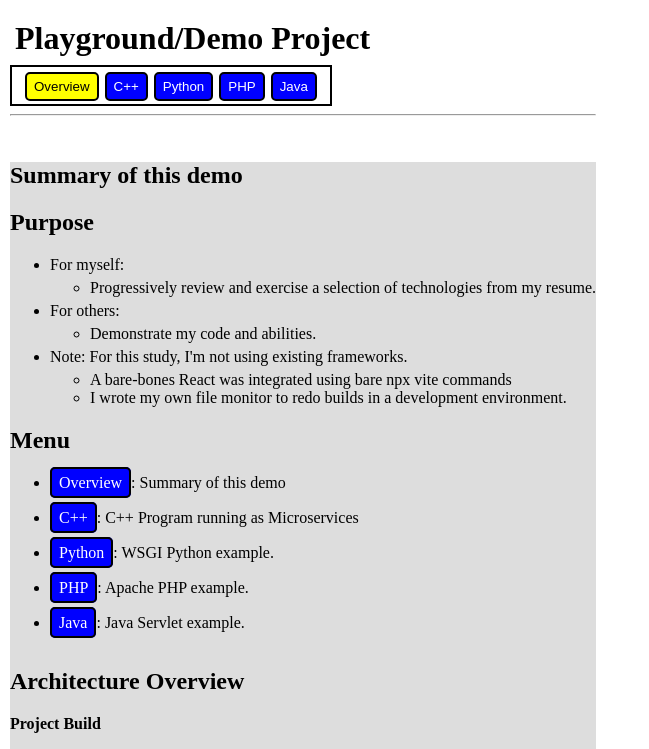
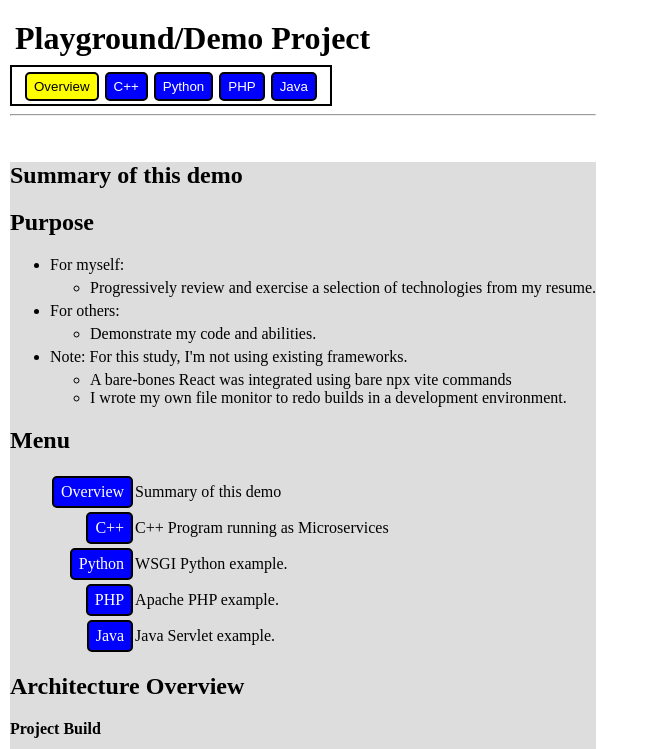
Before and after one commit to KevinMatte/demo, a React (Vite) app in the folder images/demo_ui/src/front/: page / in a window 1280 px wide. Shown: the top 749 px of the page, without its empty margins (0-649 px from the left). Built offline with nearby package versions, Linux system fonts and the light colour scheme.

Commit message:
Overview.jsx: Improved layout of Menu section.

```diff
--- a/images/demo_ui/src/front/src/Overview.jsx
+++ b/images/demo_ui/src/front/src/Overview.jsx
@@ -11,10 +11,13 @@ function Overview({menu}) {
 
     const rMenu = Object.keys(menu).map(name => {
             let item = menu[name];
-            console.log(name);
             return (
-                <li style={{height: "35px"}} key={name}>
-                    <span className={menuCss.menuButton}>{item.label}</span>: {item.toolDefn.title}</li>
+                <div style={{display: "table-row"}}>
+                    <div style={{display: "table-cell"}}>
+                            <span style={{float: "right", margin: "2px"}} className={menuCss.menuButton}>{item.label}</span>
+                    </div>
+                    <div style={{display: "table-cell", verticalAlign: "middle"}}>{item.toolDefn.title}</div>
+                </div>
             );
         }
     );
@@ -43,7 +46,9 @@ function Overview({menu}) {
 
             <h2>Menu</h2>
             <ul>
+                <div style={{display: "table"}}>
                 {rMenu}
+                </div>
             </ul>
 
             <h2>Architecture Overview</h2>
```
Also changed, not shown: 1 other file (tests, documents, lock files or other folders).
